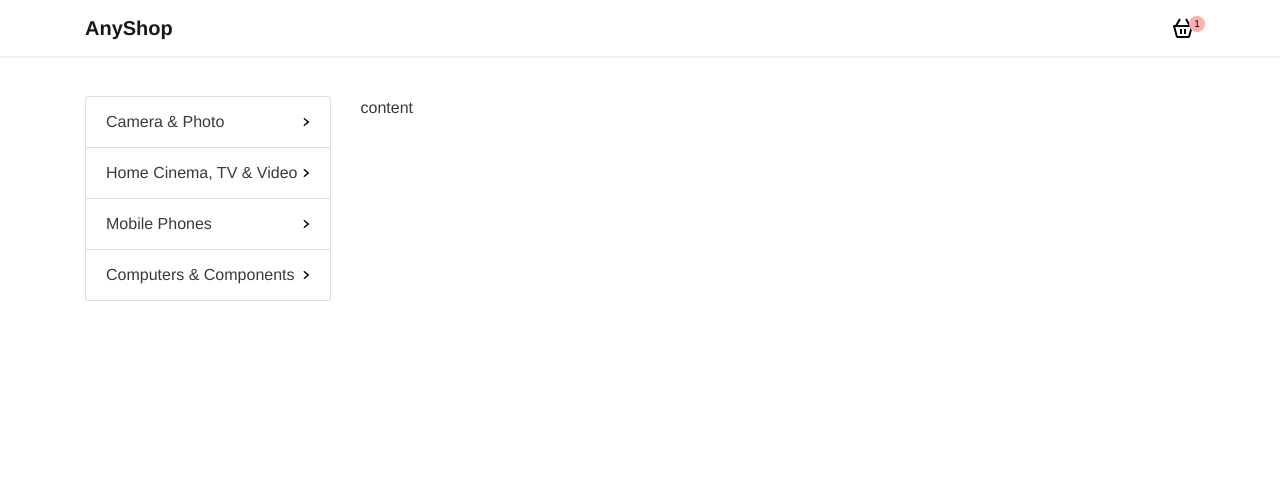
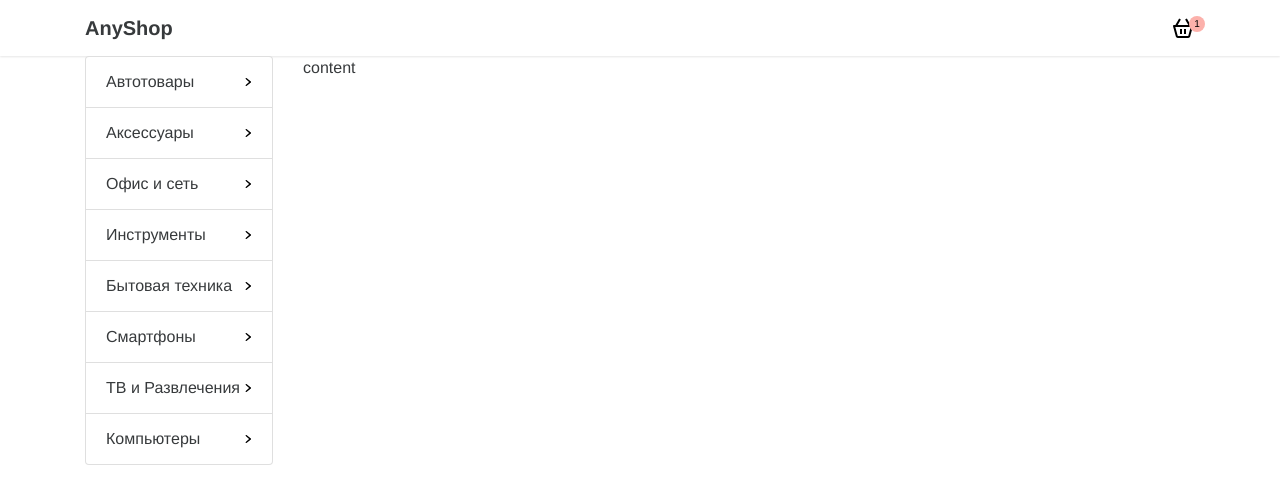
Before and after one commit to edward962/project-ngx-shop-client, an Angular app: page / in a window 1280 px wide. Shown: the top 504 px of the page. Built offline with nearby package versions, Linux system fonts and the light colour scheme.

Commit message:
feature: side-menu mocked[ref:no-ref]

```diff
--- a/src/app/app.component.html
+++ b/src/app/app.component.html
@@ -1,4 +1,4 @@
-<app-header></app-header>
+<app-ngx-header></app-ngx-header>
 <main role="main">
   <div class="backdrop"></div>
   <div class="container">
--- /dev/null
+++ b/src/app/data/mock-data.ts
@@ -0,0 +1,115 @@
+import { ICategory } from '../side-menu/interfaces/category.interface';
+
+export const categories: ICategory[] = [
+
+      {
+        _id: '5e86f6611d19100f1c371702',
+        name: 'Автотовары',
+        subCategories: [
+          {
+            _id: '5e86f6611d19100f1c371703',
+            name: 'Автоэлектроника и противоугонные системы',
+            category: '5e86f6611d19100f1c371702'
+          },
+          {
+            _id: '5e86f6611d19100f1c3717b3',
+            name: 'Автозвук',
+            category: '5e86f6611d19100f1c371702'
+          }
+        ]
+      },
+      {
+        _id: '5e86f6611d19100f1c3716fe',
+        name: 'Аксессуары',
+        subCategories: [
+          {
+            _id: '5e86f6611d19100f1c3716ff',
+            name: 'Для мобильных устройств',
+            category: '5e86f6611d19100f1c3716fe'
+          },
+          {
+            _id: '5e86f6611d19100f1c371700',
+            name: 'Для компьютеров и ноутбуков',
+            category: '5e86f6611d19100f1c3716fe'
+          },
+          {
+            _id: '5e86f6611d19100f1c371701',
+            name: 'Для бытовой техники',
+            category: '5e86f6611d19100f1c3716fe'
+          }
+        ]
+      },
+      {
+        _id: '5e86f6611d19100f1c36fde2',
+        name: 'Офис и сеть',
+        subCategories: [
+          {
+            _id: '5e8db88bf70475043c8d8ed3',
+            name: 'Оргтехника и офисное оборудование',
+            category: '5e86f6611d19100f1c36fde2'
+          },
+          {
+            _id: '5e8db88bf70475043c8d8ed4',
+            name: 'Маршрутизаторы и прочее беспроводное оборудование',
+            category: '5e86f6611d19100f1c36fde2'
+          },
+          {
+            _id: '5e86f6611d19100f1c371384',
+            name: 'Профессиональное сетевое оборудование',
+            category: '5e86f6611d19100f1c36fde2'
+          }
+        ]
+      },
+      {
+        _id: '5e86f6611d19100f1c3719ed',
+        name: 'Инструменты',
+        subCategories: []
+      },
+      {
+        _id: '5e86f6611d19100f1c369ab0',
+        name: 'Бытовая техника',
+        subCategories: []
+      },
+      {
+        _id: '5e86f6611d19100f1c36cc30',
+        name: 'Смартфоны',
+        subCategories: []
+      },
+      {
+        _id: '5e86f6611d19100f1c36db44',
+        name: 'ТВ и Развлечения',
+        subCategories: [
+          {
+            _id: '5e86f6611d19100f1c36ddb7',
+            name: 'Игры и хобби',
+            category: '5e86f6611d19100f1c36db44'
+          },
+          {
+            _id: '5e86f6611d19100f1c36e04f',
+            name: 'Аудиотехника',
+            category: '5e86f6611d19100f1c36db44'
+          }
+        ]
+      },
+      {
+        _id: '5e86f6611d19100f1c36e65c',
+        name: 'Компьютеры',
+        subCategories: [
+          {
+            _id: '5e86f6611d19100f1c36e65d',
+            name: 'Компьютеры, ноутбуки и ПО',
+            category: '5e86f6611d19100f1c36e65c'
+          },
+          {
+            _id: '5e86f6611d19100f1c36ec5f',
+            name: 'Комплектующие для ПК',
+            category: '5e86f6611d19100f1c36e65c'
+          },
+          {
+            _id: '5e86f6611d19100f1c36f7ab',
+            name: 'Периферия и аксессуары',
+            category: '5e86f6611d19100f1c36e65c'
+          }
+        ]
+      }
+];
--- a/src/app/header/header.component.html
+++ b/src/app/header/header.component.html
@@ -2,9 +2,9 @@
   <nav class="navbar navbar-expand-lg navbar-light">
     <div class="container">
       <div>
-        <a class="navbar-brand" href="#"><strong>AnyShop</strong></a>
+        <a class="navbar-brand"><strong>AnyShop</strong></a>
       </div>
-      <a href="#" class="basket basket_not-empty">
+      <a class="basket basket_not-empty">
         <img src="assets/icons/icon-basket.svg" alt="menu icon" />
         <span class="product-counter">1</span>
       </a>
--- a/src/app/header/header.component.ts
+++ b/src/app/header/header.component.ts
@@ -1,15 +1,9 @@
-import { Component, OnInit } from '@angular/core';
+import { Component } from '@angular/core';
 
 @Component({
-  // tslint:disable-next-line: component-selector
-  selector: 'app-header',
+  selector: 'app-ngx-header',
   templateUrl: './header.component.html',
   styleUrls: ['./header.component.sass'],
 })
-export class HeaderComponent implements OnInit {
-
-  constructor() {}
-
-  ngOnInit(): void {
-  }
+export class HeaderComponent {
 }
--- a/src/app/side-menu/side-menu.component.html
+++ b/src/app/side-menu/side-menu.component.html
@@ -1,11 +1,11 @@
    <div class="col-lg-12">
       <ul class="list-group sidebar">
-        <li *ngFor="let cat of cats; let i = index" class="list-group-item dropdown" [ngClass]="{show : i === currentIndex}">
+        <li *ngFor="let category of categories; let i = index" class="list-group-item dropdown" [ngClass]="{show : i === currentIndex}">
           <a class="nav-link dropdown-toggle" (mouseenter)="hover(i)" (mouseleave)="unHover()">
-            {{cat.name}}
+            {{category.name}}
           </a>
           <ul  class="dropdown-menu" [ngClass]="{show : i === currentIndex}">
-            <li class="dropdown-itemx" *ngFor="let subCat of cat.subCategories"><a>{{subCat.name}}</a></li>
+            <li class="dropdown-item" *ngFor="let subCategory of category.subCategories"><a>{{subCategory.name}}</a></li>
           </ul>
         </li>
       </ul>
--- a/src/app/side-menu/side-menu.component.ts
+++ b/src/app/side-menu/side-menu.component.ts
@@ -1,27 +1,20 @@
-import { Component, OnInit } from '@angular/core';
+import { Component } from '@angular/core';
+import { ICategory } from './interfaces/category.interface';
+import { categories } from '../data/mock-data';
 
 @Component({
   selector: 'app-side-menu',
   templateUrl: './side-menu.component.html',
   styleUrls: ['./side-menu.component.sass'],
 })
-export class SideMenuComponent implements OnInit {
+export class SideMenuComponent {
   public show: string;
   public currentIndex: number| null = null;
-  public cats = [
-    { name: 'Camera & Photo', subCategories: [{ name: '1' }, { name: '2' }] },
-    { name: 'Home Cinema, TV & Video', subCategories: [{ name: '1' }, { name: '2' }] },
-    { name: 'Mobile Phones', subCategories: [{ name: '1' }, { name: '2' }] },
-    { name: 'Computers & Components', subCategories: [{ name: '1' }, { name: '2' }] },
-  ];
-
+  public categories: ICategory[] = categories;
   hover(index: number) {
     this.currentIndex = index;
   }
   unHover() {
   this.currentIndex = null;
   }
-  constructor() {}
-
-  ngOnInit(): void {}
 }
--- a/src/styles.sass
+++ b/src/styles.sass
@@ -13,7 +13,7 @@ body
 
 main
   flex: 1 0 auto
-  padding: 40px 0 20px
+  padding: 0px 0 20px
   position: relative
 
 
```
Also changed, not shown: src/app/app-routing.module.ts (+0 -35 lines), src/app/side-menu/interfaces/category.interface.ts (added, +12 -0 lines).
